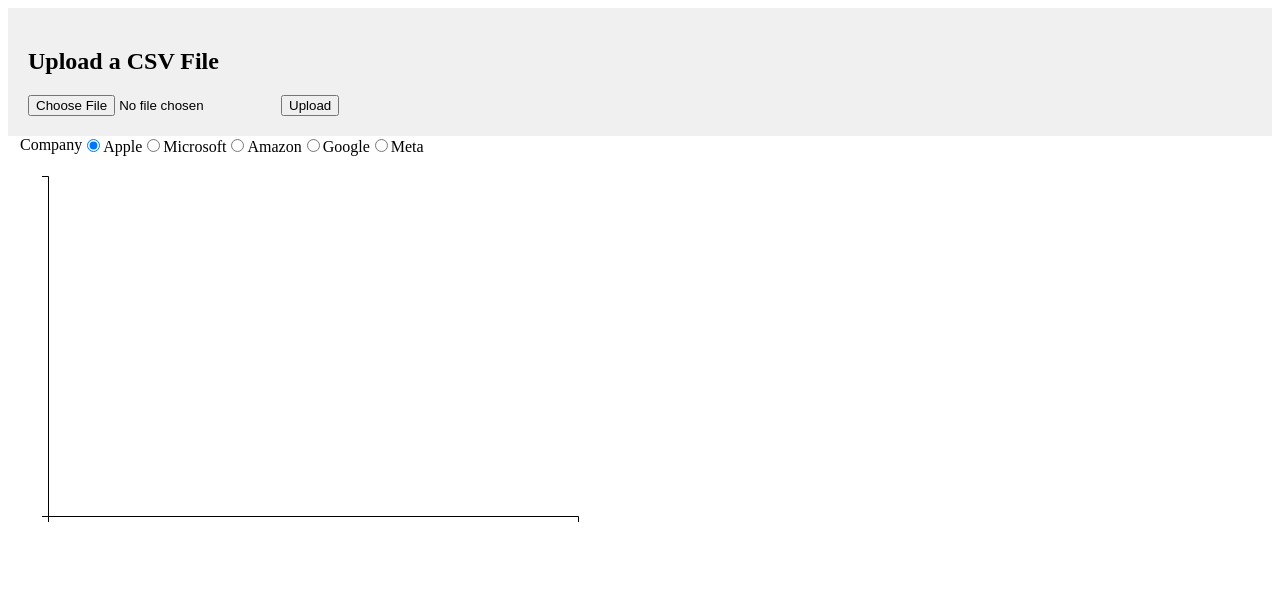
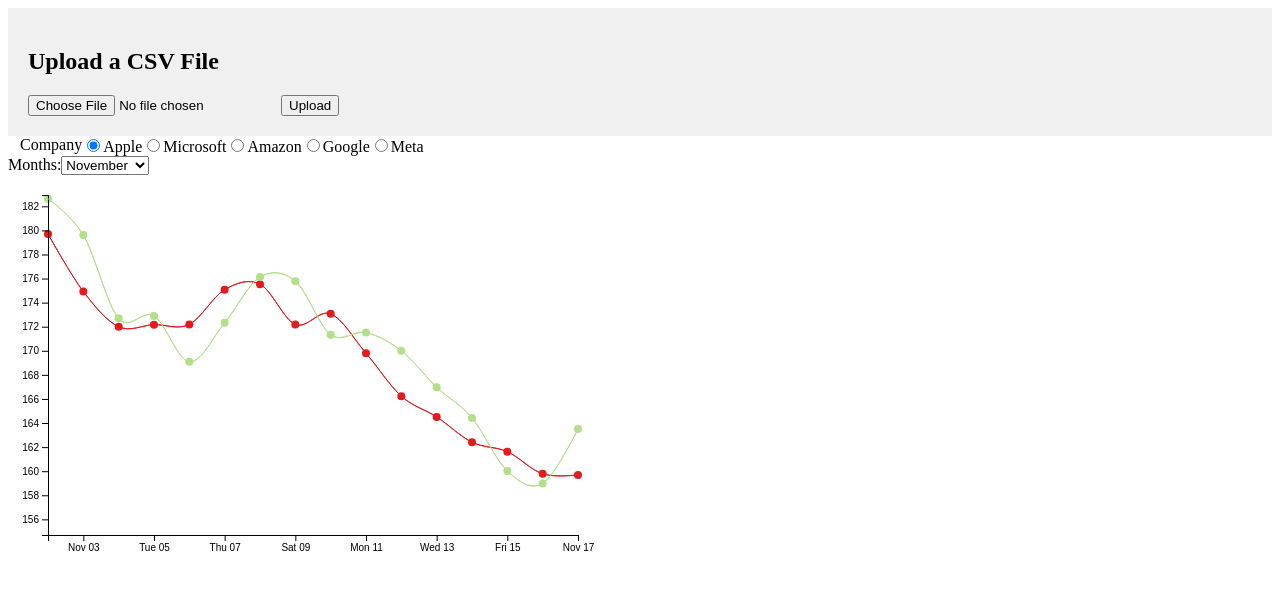
Before and after one commit to thiczd/HW5, a React (Create React App) app: page / in a window 1280 px wide. Shown: the top 590 px of the page. Built offline with nearby package versions, Linux system fonts and the light colour scheme.

Commit message:
added final dropdown

```diff
--- a/src/Child1.js
+++ b/src/Child1.js
@@ -4,14 +4,14 @@ import "./Child1.css";
 class Child1 extends Component {
   state = {
     company: "Apple", // Default Company
-    selectedMonth: "December", //Default Month
+    selectedMonth: "November", //Default Month
   };
   set_company = (company_name) => {
     this.setState({ company: company_name });
     console.log("succesfully changed company state");
   };
-  set_month = (month) => {
-    this.setState({ selectedMonth: month });
+  set_month = (event) => {
+    this.setState({ selectedMonth: event.target.value });
   };
 
   componentDidMount() {
@@ -296,6 +296,21 @@ class Child1 extends Component {
             ))}
           </form>
         </div>
+
+        <div className="dropdown-menu">
+          <label>
+            Months:
+            <select
+              value="November"
+              onChange={(event) => this.set_month(event)}
+            >
+              {months.map((month) => (
+                <option value={month}>{month}</option>
+              ))}
+            </select>
+          </label>
+        </div>
+
         <svg id="mychart" width="700" height="400">
           <g></g>
         </svg>
```
